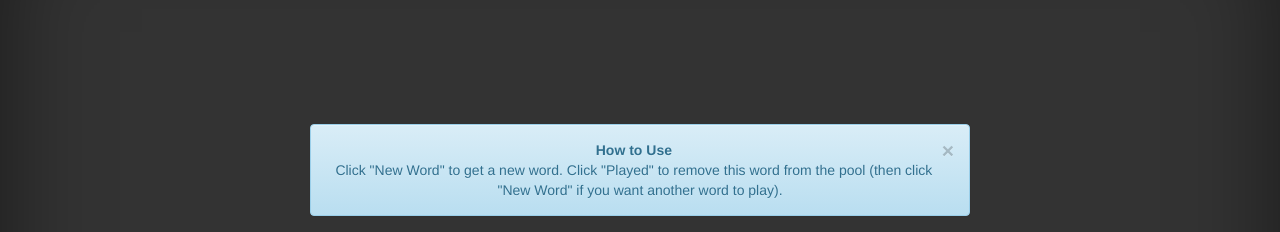
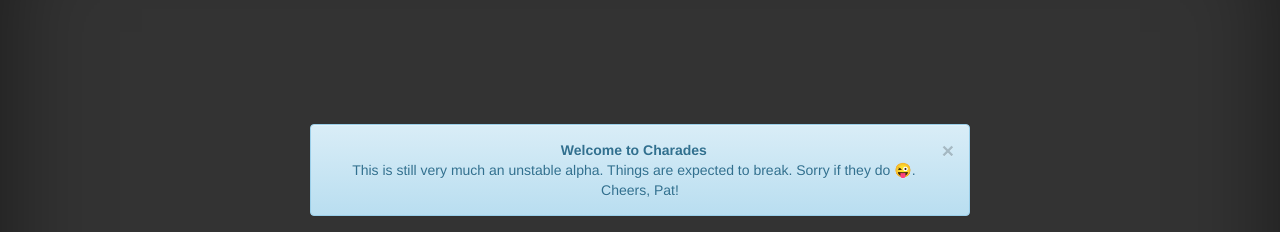
Before and after one commit to PatMurrayDEV/charades, a plain HTML site: page index.html in a window 1280 px wide. Shown: the part 88-320 px from the top of the page. Drawn offline with nearby package versions, Linux system fonts and the light colour scheme; a script that the page names is missing.

Commit message:
Added "alpha" warning

```diff
--- a/index.html
+++ b/index.html
@@ -43,7 +43,7 @@
 
             <div class="alert alert-info">
               <a href="#" class="close" data-dismiss="alert" aria-label="close">&times</a>
-              <strong>How to Use</strong><br />Click "New Word" to get a new word. Click "Played" to remove this word from the pool (then click "New Word" if you want another word to play).
+              <strong>Welcome to Charades</strong><br />This is still very much an unstable alpha. Things are expected to break. Sorry if they do 😜. Cheers, Pat!
             </div>
 
             <h1 class="cover-heading" id="the-word">Loading...</h1>
```
